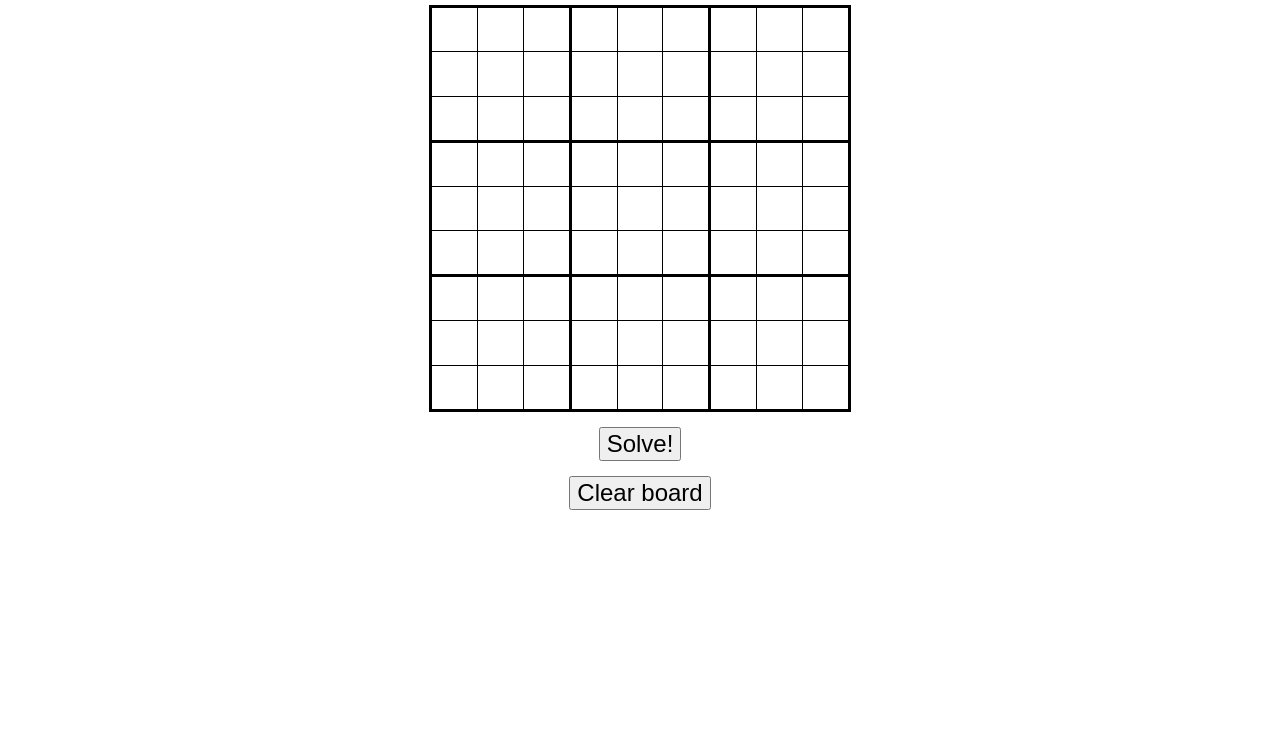
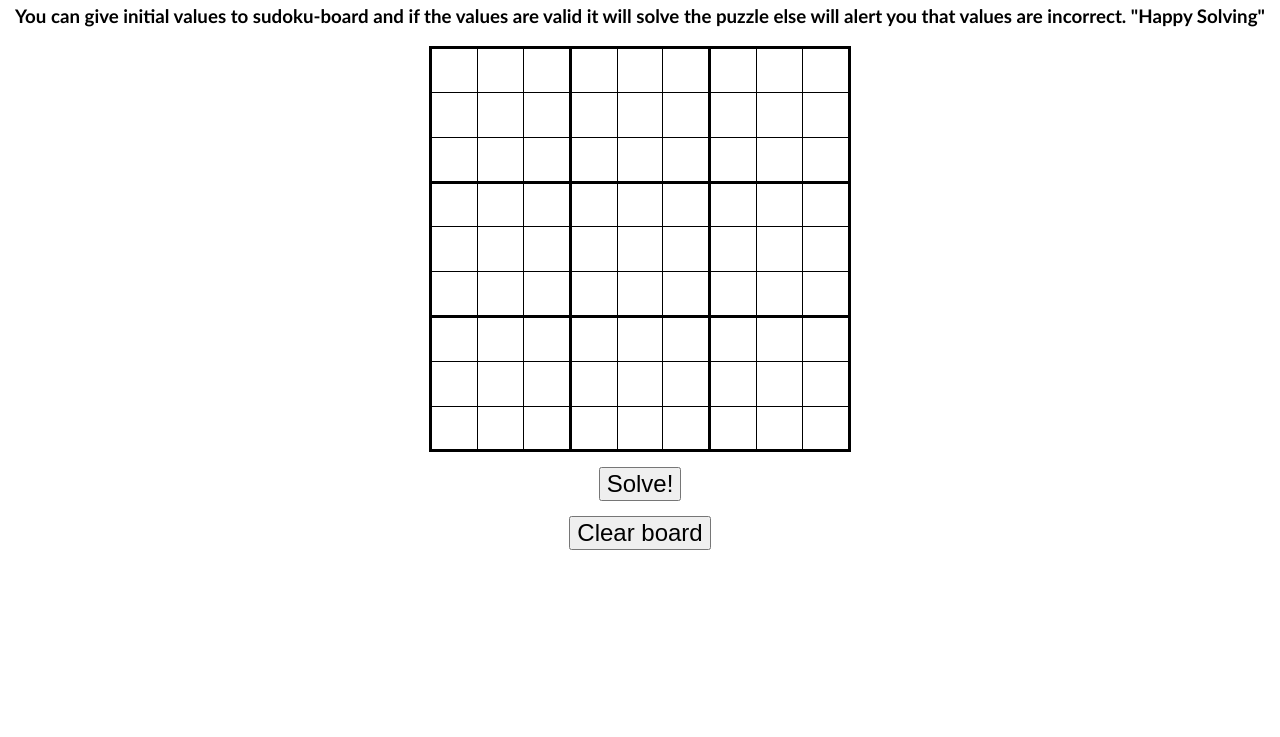
Before and after one commit to VINEESHGUPTA/Sudoku, a plain HTML site: page index.html in a window 1280 px wide. Shown: the part 63-800 px from the top of the page. Drawn offline with Linux system fonts and the light colour scheme.

Commit message:
Directions to solve

```diff
--- a/index.html
+++ b/index.html
@@ -21,6 +21,7 @@
   <div id="container">
 
     <h1 class = "padd">Sudoku Solver</h1>
+    <h3 class = "padd">You can give initial values to sudoku-board and if the values are valid it will solve the puzzle else will alert you that values are incorrect. "Happy Solving"</h3>
 
     <table id="sudoku-board">
 
```
